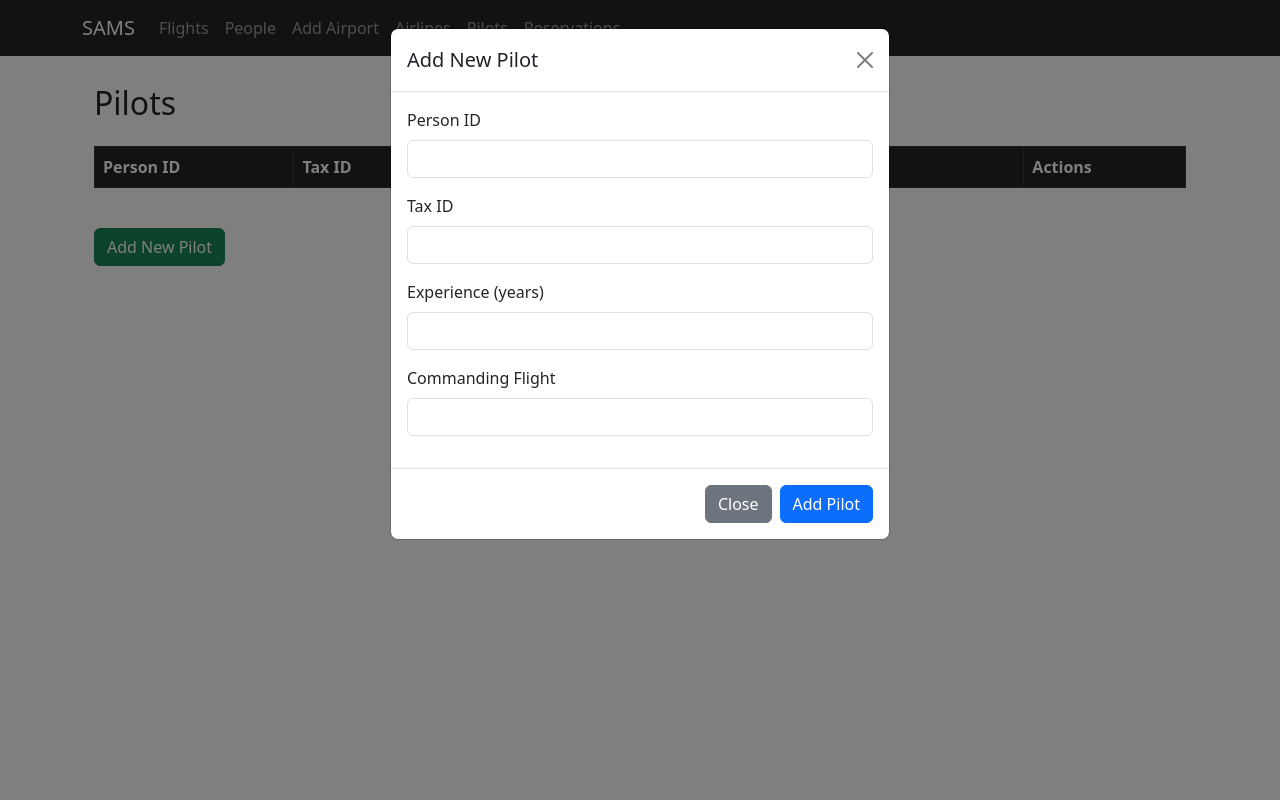
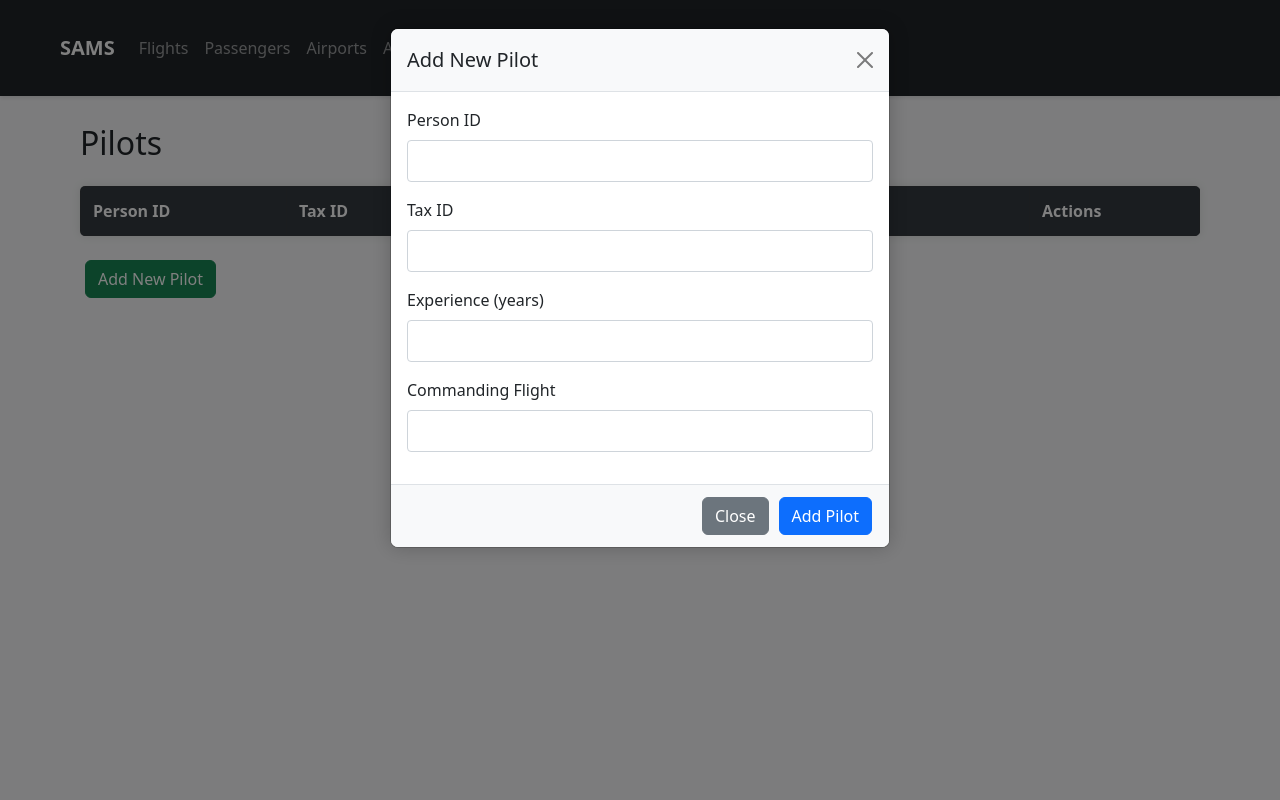
Before and after one commit to ashbagade/flightSystemProject, a Flask app: page /pilots in a window 1280 px wide, after a click on "Add New Pilot". Run offline with Flask 3, Linux system fonts and the light colour scheme; data that the repository does not hold is empty; some libraries are stand-ins or nearby versions.

Commit message:
Bug Fixes and Error Handling

```diff
--- a/sams_project_final/backend/app.py
+++ b/sams_project_final/backend/app.py
@@ -1,10 +1,16 @@
 # backend/app.py
 
-from flask import Flask, render_template, request, redirect, url_for
+from flask import Flask, render_template, request, redirect, url_for, flash
 import pymysql
 from pymysql.cursors import DictCursor
+import os
 
-app = Flask(__name__, template_folder='../frontend/templates')
+app = Flask(__name__,
+           template_folder='../frontend/templates',
+           static_folder='../frontend/static')
+
+# Set a secret key for flash messages
+app.secret_key = 'your-secret-key-here'  # Change this to a secure secret key
 
 DB_CONFIG = {
     'host':     '127.0.0.1',
@@ -20,6 +26,24 @@ DB_CONFIG = {
 def get_db_connection():
     return pymysql.connect(**DB_CONFIG)
 
+def handle_db_error(e, operation):
+    """Handle database errors and return user-friendly messages"""
+    if not hasattr(e, 'args') or len(e.args) == 0:
+        return f"Database error during {operation}"
+
+    error_code = e.args[0]
+    if error_code == 1451:  # Cannot delete or update a parent row (foreign key constraint)
+        return "Cannot delete this record because it is being used by other records in the system."
+    elif error_code == 1452:  # Cannot add or update a child row (foreign key not found)
+        return "Cannot add/update this record because it references a non-existent record."
+    elif error_code == 1062:  # Duplicate entry
+        return "A record with this ID already exists."
+    elif error_code == 1216:  # Cannot add or update a child row (foreign key constraint)
+        return "Cannot add/update this record due to invalid references."
+    elif error_code == 1217:  # Cannot delete or update a parent row (foreign key constraint)
+        return "Cannot delete this record as it would break existing relationships."
+    else:
+        return f"Database error during {operation}: {str(e)}"
 
 # ─── Home ────────────────────────────────────────────────────────────────────────
 @app.route('/')
@@ -30,173 +54,246 @@ def index():
 # ─── AIRLINE ─────────────────────────────────────────────────────────────────────
 @app.route('/airlines')
 def airlines():
-    conn = get_db_connection()
-    with conn, conn.cursor() as cur:
-        cur.execute("SELECT * FROM airline;")
-        data = cur.fetchall()
-    return render_template('airlines.html', airlines=data)
+    try:
+        conn = get_db_connection()
+        with conn, conn.cursor() as cur:
+            cur.execute("SELECT * FROM airline;")
+            data = cur.fetchall()
+        return render_template('airlines.html', airlines=data)
+    except Exception as e:
+        flash(handle_db_error(e, "fetching airlines"), "danger")
+        return render_template('airlines.html', airlines=[])
 
 @app.route('/airlines/add', methods=['POST'])
 def add_airline():
-    f = request.form
-    sql = "INSERT INTO airline (airlineID, revenue) VALUES (%s,%s);"
-    conn = get_db_connection()
-    with conn, conn.cursor() as cur:
-        cur.execute(sql, (f['airlineID'], f.get('revenue') or None))
-        conn.commit()
+    try:
+        f = request.form
+        sql = "INSERT INTO airline (airlineID, revenue) VALUES (%s,%s);"
+        conn = get_db_connection()
+        with conn, conn.cursor() as cur:
+            cur.execute(sql, (f['airlineID'], f.get('revenue') or None))
+            conn.commit()
+        flash('Airline added successfully!', 'success')
+    except Exception as e:
+        flash(handle_db_error(e, "adding airline"), "danger")
     return redirect(url_for('airlines'))
 
 @app.route('/airlines/edit/<aid>', methods=['GET','POST'])
 def edit_airline(aid):
     conn = get_db_connection()
     if request.method=='POST':
-        f = request.form
-        sql = "UPDATE airline SET revenue=%s WHERE airlineID=%s;"
+        try:
+            f = request.form
+            sql = "UPDATE airline SET revenue=%s WHERE airlineID=%s;"
+            with conn, conn.cursor() as cur:
+                cur.execute(sql, (f.get('revenue') or None, aid))
+                conn.commit()
+            flash('Airline updated successfully!', 'success')
+            return redirect(url_for('airlines'))
+        except Exception as e:
+            flash(handle_db_error(e, "updating airline"), "danger")
+    try:
         with conn, conn.cursor() as cur:
-            cur.execute(sql, (f.get('revenue') or None, aid))
-            conn.commit()
+            cur.execute("SELECT * FROM airline WHERE airlineID=%s;", (aid,))
+            rec = cur.fetchone()
+        if not rec:
+            flash("Airline not found.", "danger")
+            return redirect(url_for('airlines'))
+        return render_template('edit_airline.html', airline=rec)
+    except Exception as e:
+        flash(handle_db_error(e, "fetching airline"), "danger")
         return redirect(url_for('airlines'))
-    with conn, conn.cursor() as cur:
-        cur.execute("SELECT * FROM airline WHERE airlineID=%s;", (aid,))
-        rec = cur.fetchone()
-    return render_template('edit_airline.html', airline=rec)
 
 @app.route('/airlines/delete/<aid>', methods=['POST'])
 def delete_airline(aid):
-    conn = get_db_connection()
-    with conn, conn.cursor() as cur:
-        cur.execute("DELETE FROM airline WHERE airlineID=%s;", (aid,))
-        conn.commit()
+    try:
+        conn = get_db_connection()
+        with conn, conn.cursor() as cur:
+            cur.execute("DELETE FROM airline WHERE airlineID=%s;", (aid,))
+            conn.commit()
+        flash('Airline deleted successfully!', 'success')
+    except Exception as e:
+        flash(handle_db_error(e, "deleting airline"), "danger")
     return redirect(url_for('airlines'))
 
 
 # ─── AIRPORT ────────────────────────────────────────────────────────────────────
 @app.route('/airports')
 def airports():
-    conn = get_db_connection()
-    with conn, conn.cursor() as cur:
-        cur.execute("SELECT * FROM airport;")
-        data = cur.fetchall()
-    return render_template('airports.html', airports=data)
+    try:
+        conn = get_db_connection()
+        with conn, conn.cursor() as cur:
+            cur.execute("SELECT * FROM airport;")
+            data = cur.fetchall()
+        return render_template('airports.html', airports=data)
+    except Exception as e:
+        flash(handle_db_error(e, "fetching airports"), "danger")
+        return render_template('airports.html', airports=[])
 
 @app.route('/airports/add', methods=['POST'])
 def add_airport():
-    f = request.form
-    sql = """INSERT INTO airport
-          (airportID, airport_name, city, state, country, locationID)
-          VALUES (%s,%s,%s,%s,%s,%s);"""
-    conn = get_db_connection()
-    with conn, conn.cursor() as cur:
-        cur.execute(sql, (
-          f['airportID'], f.get('airport_name') or None,
-          f['city'], f['state'], f['country'], f.get('locationID') or None
-        ))
-        conn.commit()
+    try:
+        f = request.form
+        sql = """INSERT INTO airport
+              (airportID, airport_name, city, state, country, locationID)
+              VALUES (%s,%s,%s,%s,%s,%s);"""
+        conn = get_db_connection()
+        with conn, conn.cursor() as cur:
+            cur.execute(sql, (
+              f['airportID'], f.get('airport_name') or None,
+              f['city'], f['state'], f['country'], f.get('locationID') or None
+            ))
+            conn.commit()
+        flash('Airport added successfully!', 'success')
+    except Exception as e:
+        flash(handle_db_error(e, "adding airport"), "danger")
     return redirect(url_for('airports'))
 
 @app.route('/airports/edit/<aid>', methods=['GET','POST'])
 def edit_airport(aid):
     conn = get_db_connection()
     if request.method=='POST':
-        f = request.form
-        sql = """UPDATE airport
-                 SET airport_name=%s, city=%s, state=%s, country=%s, locationID=%s
-                 WHERE airportID=%s;"""
+        try:
+            f = request.form
+            sql = """UPDATE airport
+                     SET airport_name=%s, city=%s, state=%s, country=%s, locationID=%s
+                     WHERE airportID=%s;"""
+            with conn, conn.cursor() as cur:
+                cur.execute(sql, (
+                    f.get('airport_name') or None,
+                    f['city'], f['state'], f['country'], f.get('locationID') or None,
+                    aid
+                ))
+                conn.commit()
+            flash('Airport updated successfully!', 'success')
+            return redirect(url_for('airports'))
+        except Exception as e:
+            flash(handle_db_error(e, "updating airport"), "danger")
+    try:
         with conn, conn.cursor() as cur:
-            cur.execute(sql, (
-                f.get('airport_name') or None,
-                f['city'], f['state'], f['country'], f.get('locationID') or None,
-                aid
-            ))
-            conn.commit()
+            cur.execute("SELECT * FROM airport WHERE airportID=%s;", (aid,))
+            rec = cur.fetchone()
+        if not rec:
+            flash("Airport not found.", "danger")
+            return redirect(url_for('airports'))
+        return render_template('edit_airport.html', airport=rec)
+    except Exception as e:
+        flash(handle_db_error(e, "fetching airport"), "danger")
         return redirect(url_for('airports'))
-    with conn, conn.cursor() as cur:
-        cur.execute("SELECT * FROM airport WHERE airportID=%s;", (aid,))
-        rec = cur.fetchone()
-    return render_template('edit_airport.html', airport=rec)
 
 @app.route('/airports/delete/<aid>', methods=['POST'])
 def delete_airport(aid):
-    conn = get_db_connection()
-    with conn, conn.cursor() as cur:
-        cur.execute("DELETE FROM airport WHERE airportID=%s;", (aid,))
-        conn.commit()
+    try:
+        conn = get_db_connection()
+        with conn, conn.cursor() as cur:
+            cur.execute("DELETE FROM airport WHERE airportID=%s;", (aid,))
+            conn.commit()
+        flash('Airport deleted successfully!', 'success')
+    except Exception as e:
+        flash(handle_db_error(e, "deleting airport"), "danger")
     return redirect(url_for('airports'))
 
 
 # ─── FLIGHT ─────────────────────────────────────────────────────────────────────
 @app.route('/flights')
 def flights():
-    conn = get_db_connection()
-    with conn, conn.cursor() as cur:
-        # Get flights in the air
-        cur.execute("SELECT * FROM people_in_the_air;")
-        flights_air = cur.fetchall()
+    try:
+        conn = get_db_connection()
+        with conn, conn.cursor() as cur:
+            # Get flights in the air
+            cur.execute("SELECT * FROM people_in_the_air;")
+            flights_air = cur.fetchall()
 
-        # Get flights on the ground
-        cur.execute("SELECT * FROM people_on_the_ground;")
-        flights_ground = cur.fetchall()
+            # Get flights on the ground
+            cur.execute("SELECT * FROM people_on_the_ground;")
+            flights_ground = cur.fetchall()
 
-    return render_template('flights.html', flights_air=flights_air, flights_ground=flights_ground)
+        return render_template('flights.html', flights_air=flights_air, flights_ground=flights_ground)
+    except Exception as e:
+        flash(handle_db_error(e, "fetching flights"), "danger")
+        return render_template('flights.html', flights_air=[], flights_ground=[])
 
 @app.route('/flights/add', methods=['POST'])
 def add_flight():
-    f = request.form
-    sql = """INSERT INTO flight
-          (flightID, routeID, support_airline, support_tail,
-           progress, airplane_status, next_time, cost)
-          VALUES (%s,%s,%s,%s,%s,%s,%s,%s);"""
-    conn = get_db_connection()
-    with conn, conn.cursor() as cur:
-        cur.execute(sql, (
-          f['flightID'], f['routeID'], f.get('support_airline') or None,
-          f.get('support_tail') or None, f.get('progress') or None,
-          f.get('airplane_status') or None, f.get('next_time') or None,
-          f.get('cost') or 0
-        ))
-        conn.commit()
+    try:
+        f = request.form
+        sql = """INSERT INTO flight
+              (flightID, routeID, support_airline, support_tail,
+               progress, airplane_status, next_time, cost)
+              VALUES (%s,%s,%s,%s,%s,%s,%s,%s);"""
+        conn = get_db_connection()
+        with conn, conn.cursor() as cur:
+            cur.execute(sql, (
+              f['flightID'], f['routeID'], f.get('support_airline') or None,
+              f.get('support_tail') or None, f.get('progress') or None,
+              f.get('airplane_status') or None, f.get('next_time') or None,
+              f.get('cost') or 0
+            ))
+            conn.commit()
+        flash('Flight added successfully!', 'success')
+    except Exception as e:
+        flash(handle_db_error(e, "adding flight"), "danger")
     return redirect(url_for('flights'))
 
 @app.route('/flights/edit/<fid>', methods=['GET','POST'])
 def edit_flight(fid):
     conn = get_db_connection()
     if request.method=='POST':
-        f = request.form
-        sql = """UPDATE flight
-                 SET routeID=%s, support_airline=%s, support_tail=%s,
-                     progress=%s, airplane_status=%s, next_time=%s, cost=%s
-                 WHERE flightID=%s;"""
+        try:
+            f = request.form
+            sql = """UPDATE flight
+                     SET routeID=%s, support_airline=%s, support_tail=%s,
+                         progress=%s, airplane_status=%s, next_time=%s, cost=%s
+                     WHERE flightID=%s;"""
+            with conn, conn.cursor() as cur:
+                cur.execute(sql, (
+                 f['routeID'], f.get('support_airline') or None,
+                 f.get('support_tail') or None, f.get('progress') or None,
+                 f.get('airplane_status') or None, f.get('next_time') or None,
+                 f.get('cost') or 0, fid
+                ))
+                conn.commit()
+            flash('Flight updated successfully!', 'success')
+            return redirect(url_for('flights'))
+        except Exception as e:
+            flash(handle_db_error(e, "updating flight"), "danger")
+    try:
         with conn, conn.cursor() as cur:
-            cur.execute(sql, (
-             f['routeID'], f.get('support_airline') or None,
-             f.get('support_tail') or None, f.get('progress') or None,
-             f.get('airplane_status') or None, f.get('next_time') or None,
-             f.get('cost') or 0, fid
-            ))
-            conn.commit()
+            cur.execute("SELECT * FROM flight WHERE flightID=%s;", (fid,))
+            rec = cur.fetchone()
+        if not rec:
+            flash("Flight not found.", "danger")
+            return redirect(url_for('flights'))
+        return render_template('edit_flight.html', flight=rec)
+    except Exception as e:
+        flash(handle_db_error(e, "fetching flight"), "danger")
         return redirect(url_for('flights'))
-    with conn, conn.cursor() as cur:
-        cur.execute("SELECT * FROM flight WHERE flightID=%s;", (fid,))
-        rec = cur.fetchone()
-    return render_template('edit_flight.html', flight=rec)
 
 @app.route('/flights/delete/<fid>', methods=['POST'])
 def delete_flight(fid):
-    conn = get_db_connection()
-    with conn, conn.cursor() as cur:
-        cur.execute("DELETE FROM flight WHERE flightID=%s;", (fid,))
-        conn.commit()
+    try:
+        conn = get_db_connection()
+        with conn, conn.cursor() as cur:
+            cur.execute("DELETE FROM flight WHERE flightID=%s;", (fid,))
+            conn.commit()
+        flash('Flight deleted successfully!', 'success')
+    except Exception as e:
+        flash(handle_db_error(e, "deleting flight"), "danger")
     return redirect(url_for('flights'))
 
 
 # ─── PASSENGERS ──────────────────────────────────────────────────────────────────
 @app.route('/passengers')
 def passengers():
-    conn = get_db_connection()
-    with conn, conn.cursor() as cur:
-        cur.execute("SELECT * FROM passenger;")
-        data = cur.fetchall()
-    return render_template('passengers.html', passengers=data)
+    try:
+        conn = get_db_connection()
+        with conn, conn.cursor() as cur:
+            cur.execute("SELECT * FROM passenger;")
+            data = cur.fetchall()
+        return render_template('passengers.html', passengers=data)
+    except Exception as e:
+        flash(handle_db_error(e, "fetching passengers"), "danger")
+        return render_template('passengers.html', passengers=[])
 
 
 # ─── PILOTS ──────────────────────────────────────────────────────────────────────
--- /dev/null
+++ b/sams_project_final/frontend/static/css/style.css
@@ -0,0 +1,114 @@
+/* General Styles */
+body {
+    padding-top: 60px;
+    background-color: #f8f9fa;
+}
+
+.container {
+    max-width: 1200px;
+    margin: 0 auto;
+    padding: 20px;
+}
+
+/* Table Styles */
+.table-responsive {
+    margin-bottom: 20px;
+    box-shadow: 0 0 10px rgba(0,0,0,0.1);
+    border-radius: 5px;
+}
+
+.table {
+    margin-bottom: 0;
+}
+
+.table thead th {
+    background-color: #343a40;
+    color: white;
+    border-bottom: none;
+}
+
+.table td, .table th {
+    vertical-align: middle;
+    padding: 12px;
+}
+
+/* Button Styles */
+.btn {
+    margin: 0 5px;
+}
+
+.btn-sm {
+    padding: 0.25rem 0.5rem;
+    font-size: 0.875rem;
+}
+
+/* Form Styles */
+.form-control {
+    border-radius: 4px;
+    border: 1px solid #ced4da;
+    padding: 8px 12px;
+}
+
+.form-control:focus {
+    border-color: #80bdff;
+    box-shadow: 0 0 0 0.2rem rgba(0,123,255,0.25);
+}
+
+/* Modal Styles */
+.modal-content {
+    border-radius: 8px;
+    box-shadow: 0 0 20px rgba(0,0,0,0.2);
+}
+
+.modal-header {
+    background-color: #f8f9fa;
+    border-bottom: 1px solid #dee2e6;
+}
+
+.modal-footer {
+    background-color: #f8f9fa;
+    border-top: 1px solid #dee2e6;
+}
+
+/* Card Styles */
+.card {
+    border: none;
+    box-shadow: 0 0 10px rgba(0,0,0,0.1);
+    margin-bottom: 20px;
+}
+
+.card-header {
+    background-color: #343a40;
+    color: white;
+    border-bottom: none;
+}
+
+/* Alert Styles */
+.alert {
+    border-radius: 4px;
+    margin-bottom: 20px;
+}
+
+/* Navigation Styles */
+.navbar {
+    box-shadow: 0 2px 4px rgba(0,0,0,0.1);
+}
+
+.navbar-brand {
+    font-weight: bold;
+}
+
+/* Responsive Adjustments */
+@media (max-width: 768px) {
+    .container {
+        padding: 10px;
+    }
+
+    .table-responsive {
+        margin: 0 -10px;
+    }
+
+    .btn {
+        margin: 2px;
+    }
+}
--- a/sams_project_final/frontend/templates/base.html
+++ b/sams_project_final/frontend/templates/base.html
@@ -26,10 +26,10 @@
                         <a class="nav-link" href="{{ url_for('flights') }}">Flights</a>
                     </li>
                     <li class="nav-item">
-                        <a class="nav-link" href="{{ url_for('passengers') }}">People</a>
+                        <a class="nav-link" href="{{ url_for('passengers') }}">Passengers</a>
                     </li>
                     <li class="nav-item">
-                        <a class="nav-link" href="{{ url_for('airports') }}">Add Airport</a>
+                        <a class="nav-link" href="{{ url_for('airports') }}">Airports</a>
                     </li>
                     <li class="nav-item">
                         <a class="nav-link" href="{{ url_for('airlines') }}">Airlines</a>
```
Also changed, not shown: sams_project_final/frontend/templates/edit_airline.html (added, +24 -0 lines), sams_project_final/frontend/templates/edit_airport.html (added, +40 -0 lines), sams_project_final/frontend/templates/edit_reservation.html (added, +40 -0 lines).
